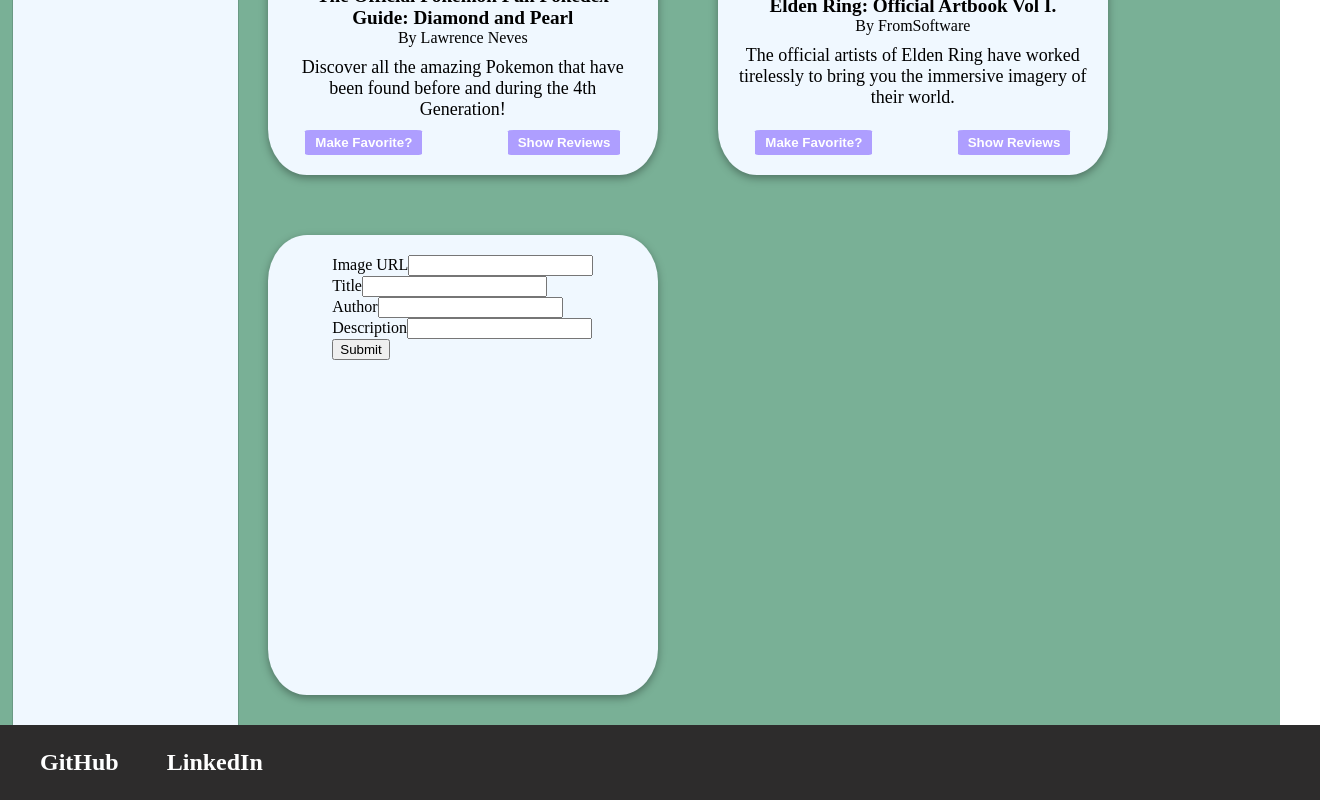
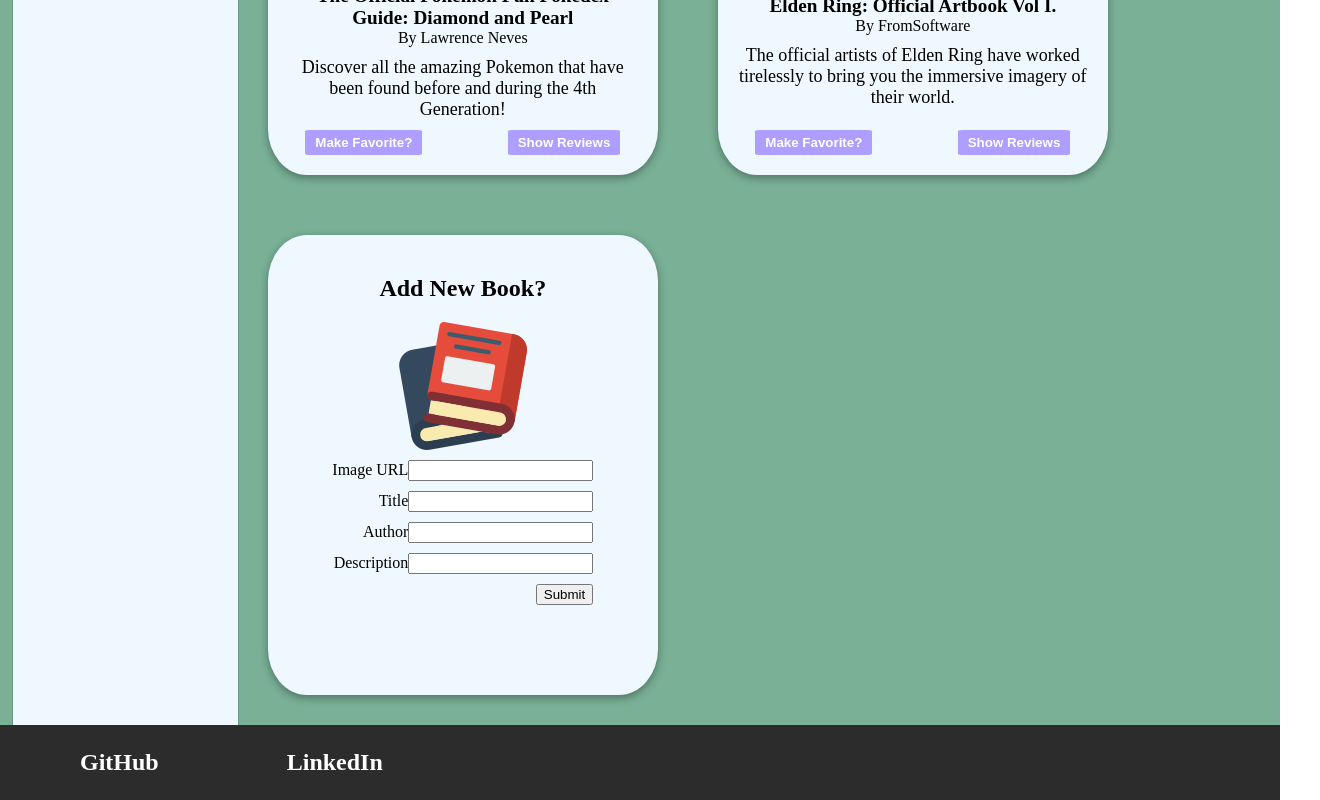
Before and after one commit to mousity/Book-Review-Forum, a React (Vite) app: page / in a window 1280 px wide. Shown: the part 1531-2331 px from the top of the page, 1320 px wide, since content can reach past the window. Built offline with nearby package versions, Linux system fonts and the light colour scheme.

Commit message:
very minimal style changes to spacing

```diff
--- a/src/index.css
+++ b/src/index.css
@@ -161,7 +161,7 @@
     text-align: center;
     display: flex;
     flex-direction: row;
-    padding-left: 2.5em;
+    padding: 0px;
     gap: 3em;
     flex-shrink: 1;
  }
@@ -170,3 +170,22 @@
     font-size: x-large;
     font-weight: 600;
  }
+
+ .newBookForm {
+    display: flex;
+    flex-direction: column;
+    align-items: flex-end;
+    gap: 10px;
+ }
+
+ .newBook {
+    align-self: center;
+    display: flex;
+    flex-direction: column;
+    align-items: center;
+ }
+
+.link {
+    margin-left: 80px;
+    margin-right: 0px;
+}
--- a/src/navBar.jsx
+++ b/src/navBar.jsx
@@ -42,8 +42,8 @@
                 </div>
             </div>
             <div className="footer">
-                <p>GitHub</p>
-                <p>LinkedIn</p>
+                <p className="link">GitHub</p>
+                <p className="link">LinkedIn</p>
             </div>
         </div>
     )
--- a/src/newBook.jsx
+++ b/src/newBook.jsx
@@ -42,6 +42,10 @@
 
     return (
     <form onSubmit={handleSubmit} className="newBookForm">
+        <div className="newBook">
+            <h2 id="newBookHead">Add New Book?</h2>
+            <img src="src\assets\smallBook.png"/>
+        </div>
       <div>
         <label htmlFor="image">Image URL</label>
         <input id="image" type="URL" value={image} onChange={handleImage}
```
Also changed, not shown: src/assets/smallBook.png (added).
